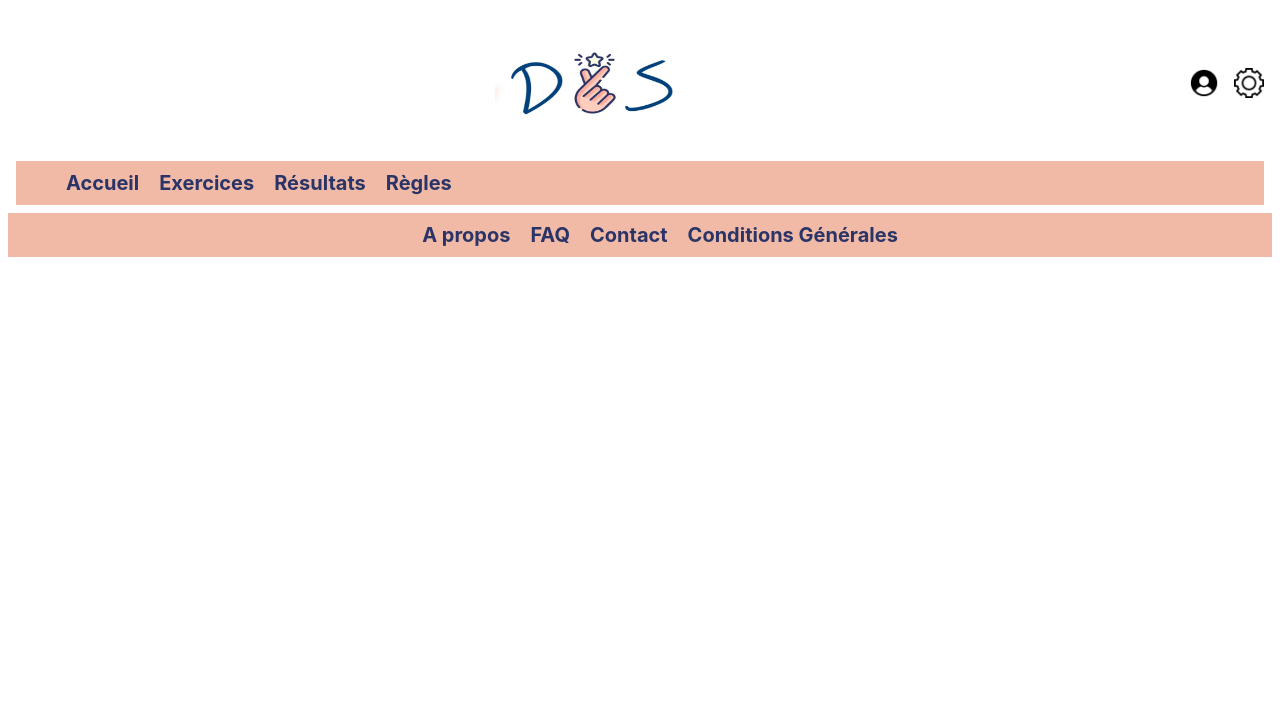
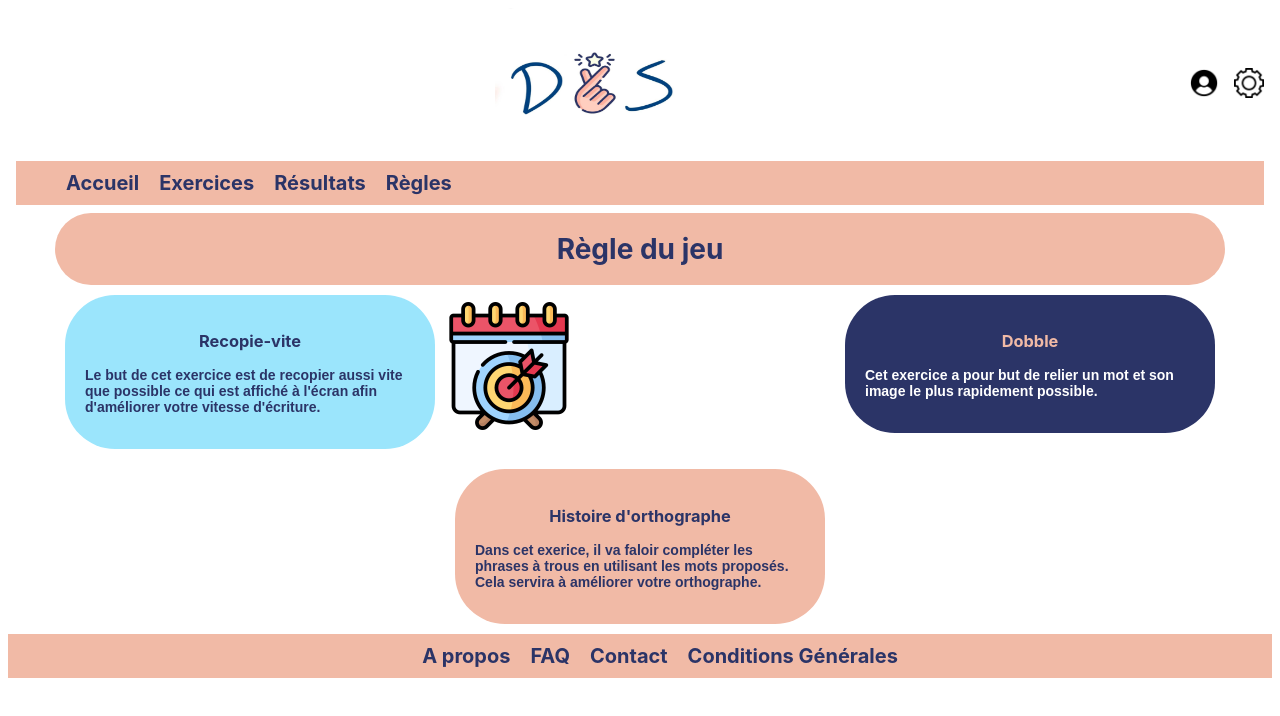
Before and after one commit to solangep1/dys, an Angular app: page / in a window 1280 px wide. Shown: the top 716 px of the page. Built offline with nearby package versions, Linux system fonts and the light colour scheme.

Commit message:
ajout image au milieu

```diff
--- a/src/app/app.component.html
+++ b/src/app/app.component.html
@@ -305,7 +305,7 @@
 
 <app-header></app-header>
 
-
+<app-new-regles-exo></app-new-regles-exo>
 
   <!-- Footer -->
   <app-footer></app-footer>
--- a/src/app/new-regles-exo/new-regles-exo.component.html
+++ b/src/app/new-regles-exo/new-regles-exo.component.html
@@ -3,6 +3,8 @@
     <div class="ligne head">
         <h1 class="titre">Règle du jeu</h1>
     </div>
+
+
 
     <div class="ligne">
         <div class="column">
@@ -13,9 +15,13 @@
             </div>
         </div>
 
+
         <div class="column">
-            <!-- IMAGE INSERT -->
+            <br>
+            <div class="target"><img src="assets/target.png" alt="target"></div>
+
         </div>
+
 
         <div class="column">
             <div class="encart-dobble">
@@ -33,8 +39,8 @@
         <div class="column">
             <div class="encart-ortho">
                 <h3 style="color:#2B3467;text-align: center;">Histoire d'orthographe</h3>
-                <p style="color:#2B3467;">Dans cet exerice, il va faloir compléter les phrases à trousen utilisant les mots proposées. Cela
-                    servirra à améliorer votre orthographe.</p>
+                <p style="color:#2B3467;">Dans cet exerice, il va faloir compléter les phrases à trous en utilisant les mots proposés. Cela
+                    servira à améliorer votre orthographe.</p>
             </div>
         </div>
 
```
Also changed, not shown: src/assets/target.png (added).
